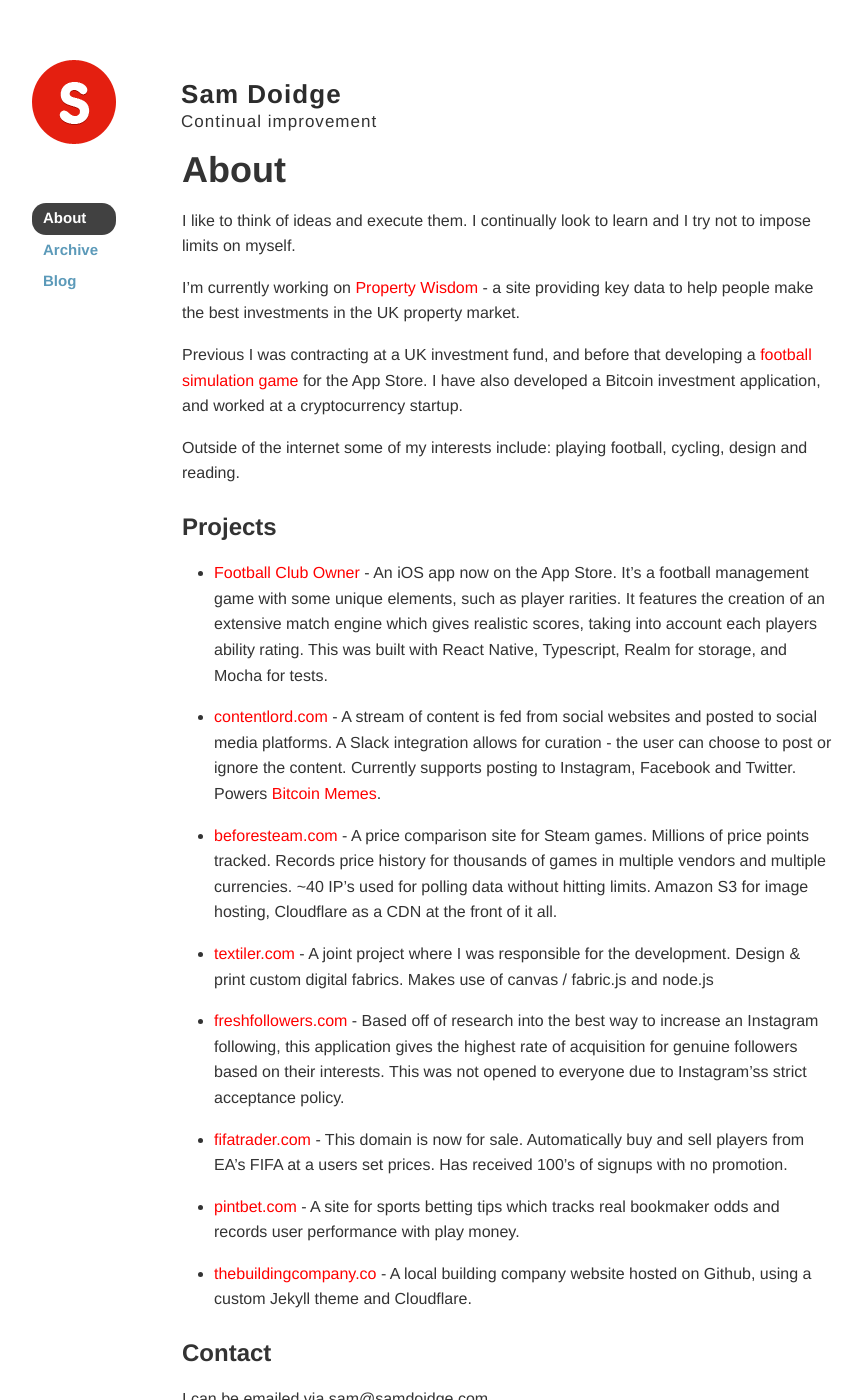
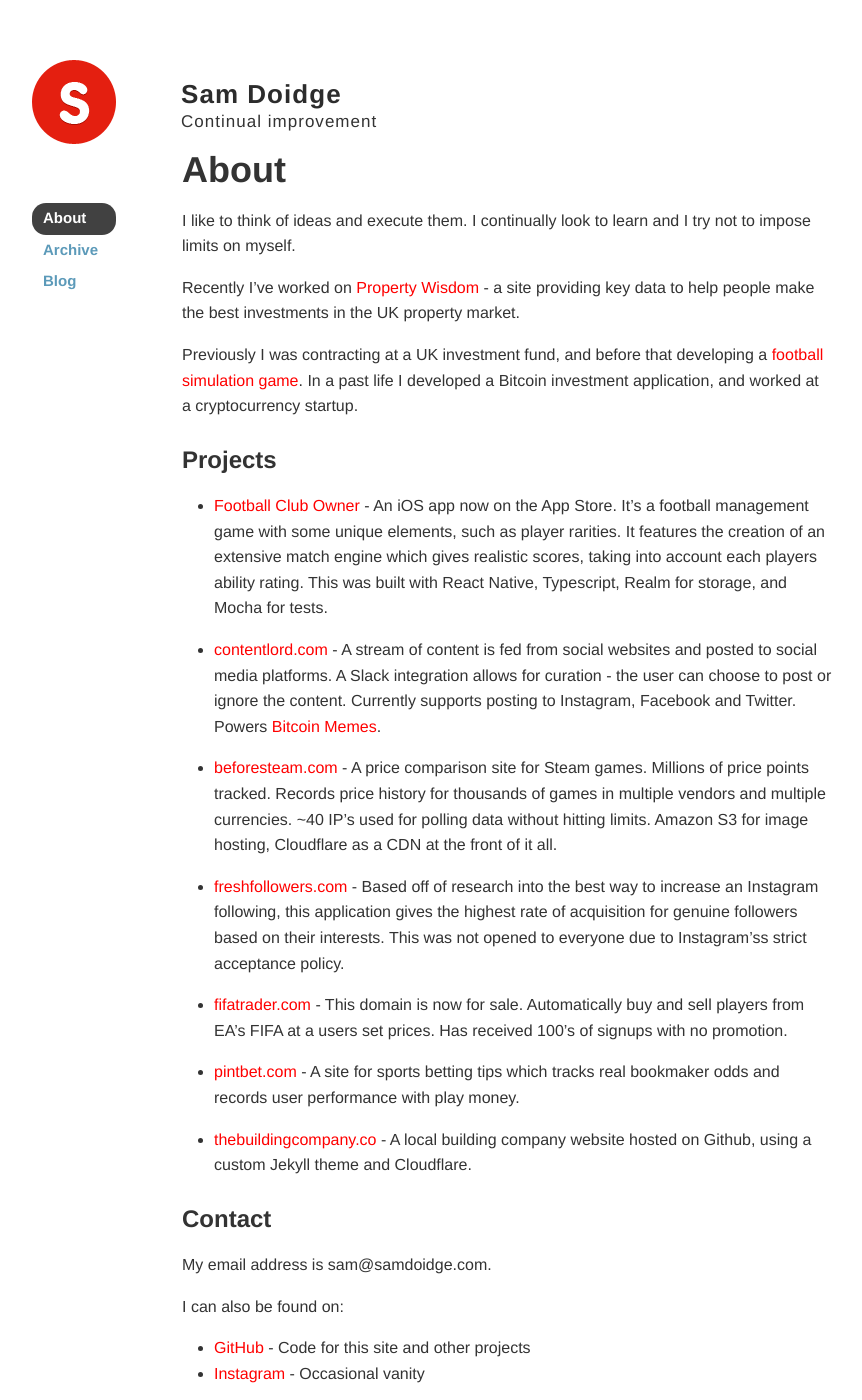
Before and after one commit to samdoidge/samdoidge.com, a Jekyll site: the page built from about.md, in a window 1280 px wide and 1400 px high. Shown: the whole window, without its empty margins (208-1070 px from the left). Built offline with Jekyll 4.4.1, drawn with Linux system fonts in a browser that asks for light colours; some of the changed text lies outside the part shown.

Commit message:
feat: simplify the about page

```diff
--- a/about.md
+++ b/about.md
@@ -6,11 +6,11 @@
 
 I like to think of ideas and execute them. I continually look to learn and I try not to impose limits on myself.
 
-I'm currently working on <a href="https://propertywisdom.io">Property Wisdom</a> - a site providing key data to help people make the best investments in the UK property market.
+<!-- Currently I'm seeking truth, wherever it may be found. -->
 
-Previous I was contracting at a UK investment fund, and before that developing a [football simulation game](/football-club-owner) for the App Store. I have also developed a Bitcoin investment application, and worked at a cryptocurrency startup.
+Recently I've worked on <a href="https://propertywisdom.io">Property Wisdom</a> - a site providing key data to help people make the best investments in the UK property market.
 
-Outside of the internet some of my interests include: playing football, cycling, design and reading.
+Previously I was contracting at a UK investment fund, and before that developing a [football simulation game](/football-club-owner). In a past life I developed a Bitcoin investment application, and worked at a cryptocurrency startup.
 
 ### Projects
 
@@ -20,7 +20,7 @@
 
 - [beforesteam.com](https://samdoidge.com/beforesteam) - A price comparison site for Steam games. Millions of price points tracked. Records price history for thousands of games in multiple vendors and multiple currencies. ~40 IP's used for polling data without hitting limits. Amazon S3 for image hosting, Cloudflare as a CDN at the front of it all.
 
-- [textiler.com](http://web.archive.org/web/20190312025846/http://textiler.com/) - A joint project where I was responsible for the development. Design & print custom digital fabrics. Makes use of canvas / fabric.js and node.js
+<!-- [textiler.com](http://web.archive.org/web/20190312025846/http://textiler.com/) - A joint project where I was responsible for the development. Design & print custom digital fabrics. Makes use of canvas / fabric.js and node.js -->
 
 - [freshfollowers.com](https://www.youtube.com/watch?v=xeT1d2AJ7os) - Based off of research into the best way to increase an Instagram following, this application gives the highest rate of acquisition for genuine followers based on their interests. This was not opened to everyone due to Instagram'ss strict acceptance policy.
 
@@ -32,12 +32,13 @@
 
 ### Contact
 
-I can be emailed via sam@samdoidge.com.
+My email address is sam@samdoidge.com.
 
-You can also find me on:
+I can also be found on:
 
-- [Twitter](http://twitter.com/samdoidge) - Occasional retweets
-- [GitHub](http://github.com/samdoidge) - Code for this site and other contributions
+<!-- - [Twitter](http://twitter.com/samdoidge) - Occasional retweets -->
+
+- [GitHub](http://github.com/samdoidge) - Code for this site and other projects
   <!-- - [LinkedIn](http://uk.linkedin.com/in/samdoidge) - Business contacts -->
   <!-- - [Facebook](http://facebook.com/samdoidge) - Pour mes amis -->
 - [Instagram](http://instagram.com/samdoidge) - Occasional vanity
```
Also changed, not shown: other parts of about.md (+1 -3 lines).
